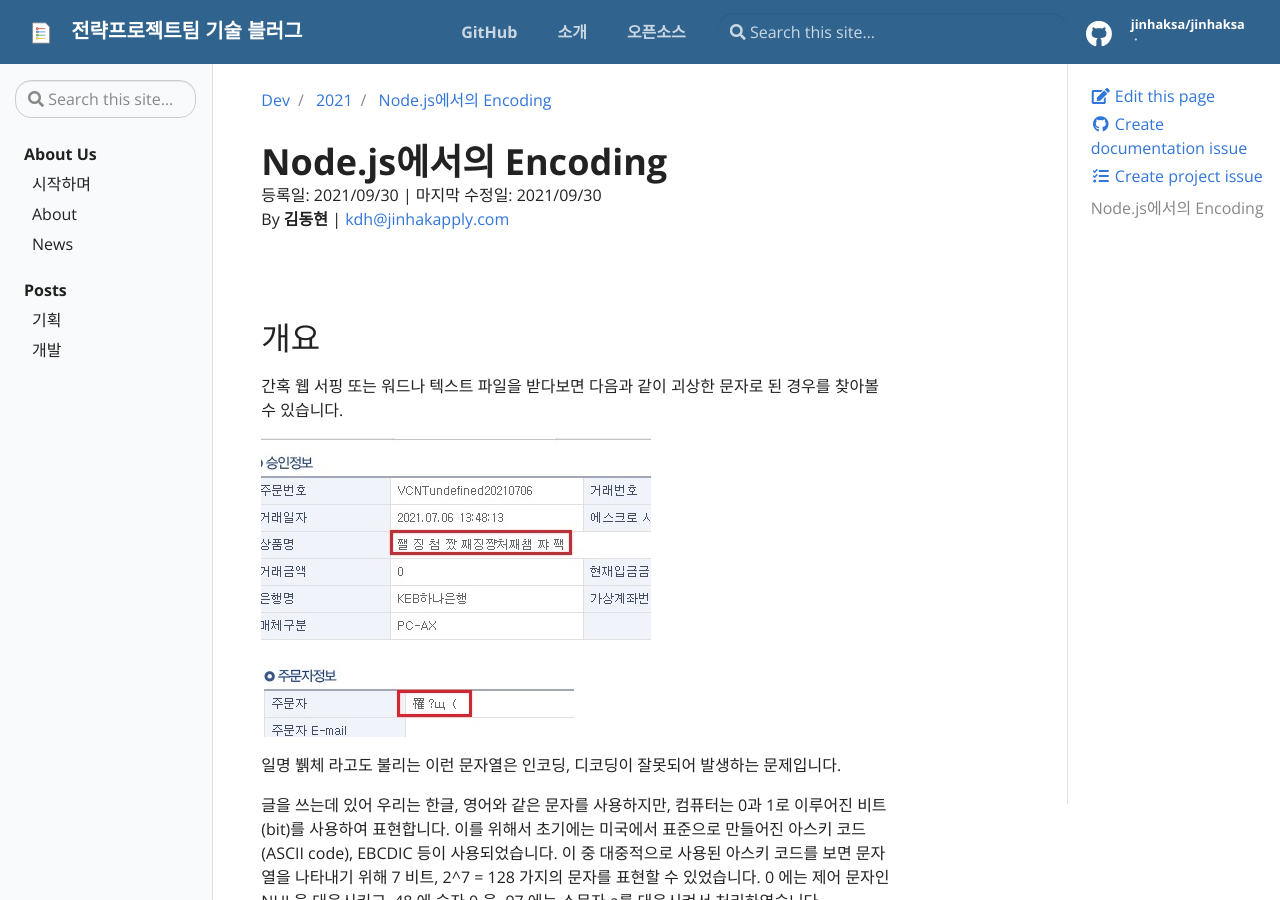
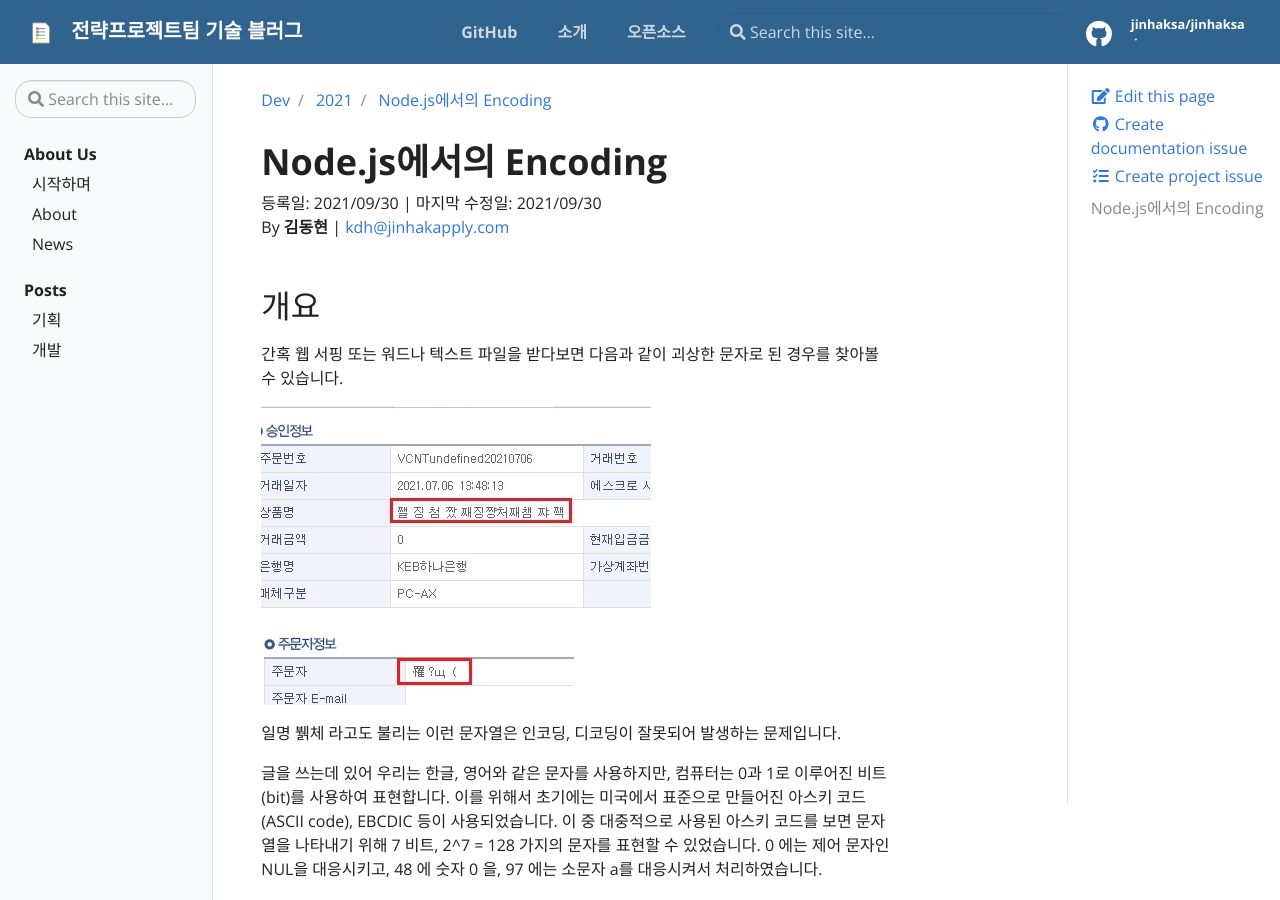
Before and after one commit to jinhaksa/jinhaksa.github.io, a Jekyll site: the page built from _posts/dev/2021-09-30-encoding.md, in a window 1280 px wide and 900 px high. Built offline with Jekyll 4.4.1, drawn with Linux system fonts in a browser that asks for light colours.

Commit message:
여백 조절

```diff
--- a/_layouts/post.html
+++ b/_layouts/post.html
@@ -8,9 +8,10 @@ layout: page
   class="badge badge-{{ badge.type }}"
   >{{ badge.tag }}</span
 >{% endfor %}{% endif %}
+<div style="margin-top: 8px">
   <span class="post-date"
-  >등록일: {{ page.date | date: "%Y/%m/%e" }} | 마지막 수정일: {{ "now" | date:
-  "%Y/%m/%e" }}</span
+    >등록일: {{ page.date | date: "%Y/%m/%e" }} | 마지막 수정일: {{ "now" |
+    date: "%Y/%m/%e" }}</span
   >
   {% if page.author %}
   <p>
@@ -18,5 +19,5 @@ layout: page
     <a href="mailto:{{ page.email }}">{{ page.email }}</a>{% endif %}
   </p>
   {% endif %}
-<br />
+</div>
 {{ content }}
```
Lines whose indentation alone changed are shown as unchanged.
